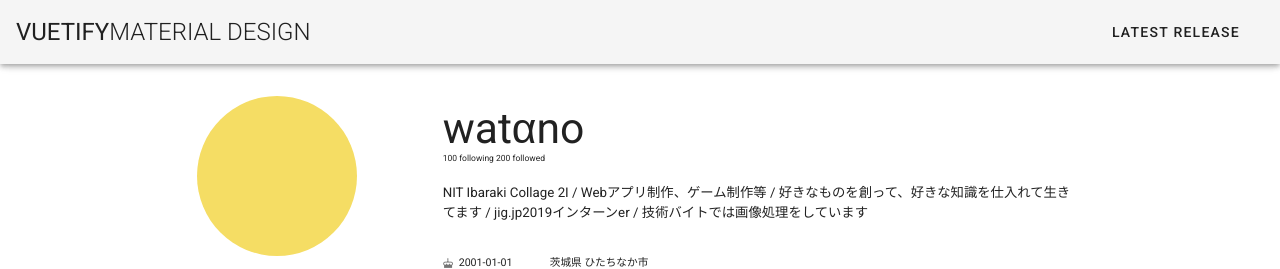
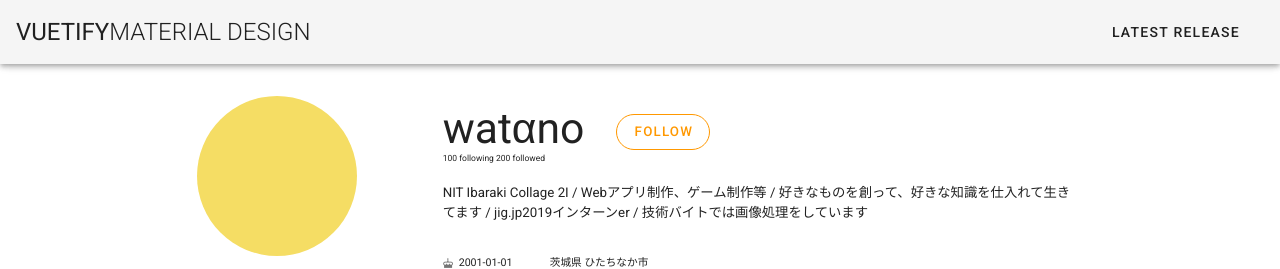
Before and after one commit to jigintern/Foodmates-client, a Vue app: page / in a window 1280 px wide. Shown: the top 269 px of the page. Built offline with nearby package versions, Linux system fonts and the light colour scheme.

Commit message:
[Add]FollowButton

```diff
--- a/src/components/TheProfile/TheProfile.vue
+++ b/src/components/TheProfile/TheProfile.vue
@@ -2,7 +2,7 @@
 <div class="profile">
   <div style="background-color:#F5DD64;width:120pt;height:120pt;border-radius:60pt"></div>
   <div class="case">
-    <h2 class="account-name">{{ account.name }}</h2>
+    <h2 class="account-name">{{ account.name }}<v-btn outlined class="button orange--text" rounded>follow</v-btn></h2>
     <small class="account-friendship">{{ account.following }} following {{ account.followed }} followed</small>
     <p class="account-comment">{{ account.comment }}</p>
     <div class="case">
@@ -30,6 +30,10 @@
       font-size 32pt
       height 1.2em
       font-weight 400
+
+      .button
+        margin-left 24pt
+        font-size 10pt
 
     .account-friendship
       font-size 6.4pt
```
